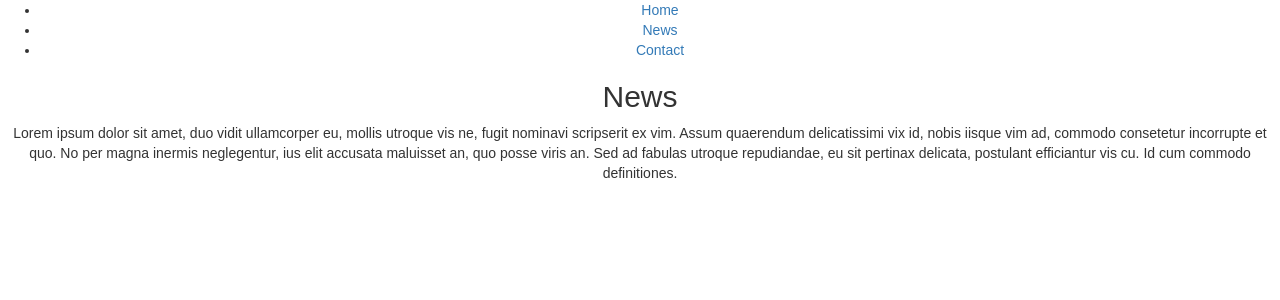
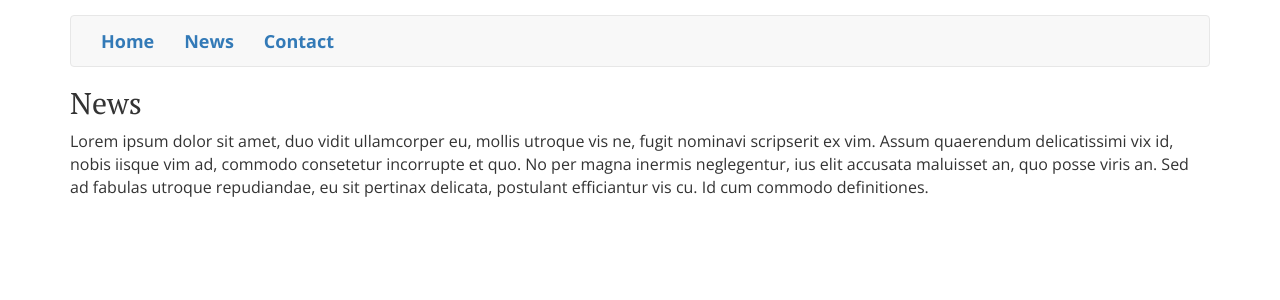
Before and after one commit to ingvih/create-react-app, a React (Create React App) app: page /news in a window 1280 px wide. Shown: the top 300 px of the page. Built offline with nearby package versions, Linux system fonts and the light colour scheme.

Commit message:
Added navbar and styles.

```diff
--- a/src/App.css
+++ b/src/App.css
@@ -1,28 +1,7 @@
 .App {
-  text-align: center;
+  margin-top: 15px;
 }
 
-.App-logo {
-  animation: App-logo-spin infinite 20s linear;
-  height: 80px;
+.App .navbar-brand {
+  font-weight: bold;
 }
-
-.App-header {
-  background-color: #222;
-  height: 150px;
-  padding: 20px;
-  color: white;
-}
-
-.App-title {
-  font-size: 1.5em;
-}
-
-.App-intro {
-  font-size: large;
-}
-
-@keyframes App-logo-spin {
-  from { transform: rotate(0deg); }
-  to { transform: rotate(360deg); }
-}
--- a/src/App.js
+++ b/src/App.js
@@ -1,11 +1,12 @@
 import React, { Component } from 'react';
 import Header from './Header'
 import Main from './Main'
+import "./App.css";
 
 class App extends Component {
   render() {
     return (
-      <div className="App">
+      <div className="App container">
        <Header />
        <Main />
       </div>
--- a/src/Header.js
+++ b/src/Header.js
@@ -1,19 +1,20 @@
 import React, { Component } from 'react';
-import { NavLink } from "react-router-dom";
-import './App.css';
+import { Link } from 'react-router-dom';
+import { Navbar } from 'react-bootstrap';
 
 class Header extends Component {
   render() {
     return (
-      <header>
-        {/* <img src={logo} className="App-logo" alt="logo" />
-        <h1 className="App-title">Welcome to React</h1> */}
-        <ul className="header">
-            <li><NavLink exact to="/">Home</NavLink> </li>
-            <li><NavLink to="/news">News</NavLink></li>
-            <li><NavLink to="/contact">Contact</NavLink></li>
-        </ul>
-      </header>
+      <Navbar fluid collapseOnSelect>
+        <Navbar.Header>
+          <Navbar.Brand>
+            <Link exact to="/">Home</Link>
+            <Link to="/news">News</Link>
+            <Link to="/contact">Contact</Link>
+          </Navbar.Brand>
+          <Navbar.Toggle />
+        </Navbar.Header>
+      </Navbar>
     );
   }
 }
--- a/src/index.css
+++ b/src/index.css
@@ -1,5 +1,17 @@
 body {
-  margin: 0;
-  padding: 0;
-  font-family: sans-serif;
+  font-family: "Open Sans", sans-serif;
+  font-size: 16px;
+  color: #333;
 }
+
+h1, h2, h3, h4, h5, h6 {
+  font-family: "PT Serif", serif;
+}
+
+a {
+  padding: 15px;
+}
+
+a:hover {
+  text-decoration: none;
+}
```
